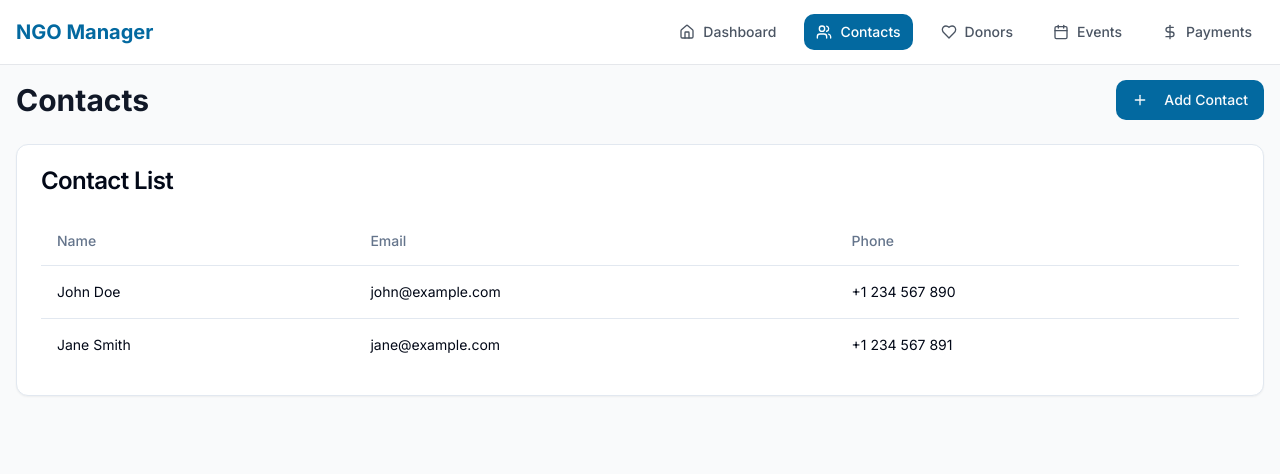
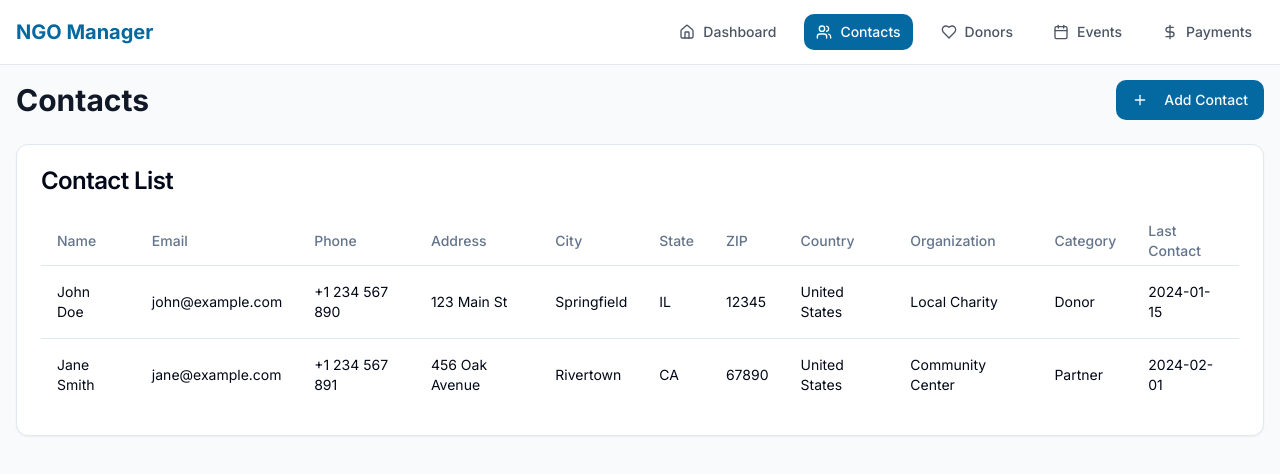
Before and after one commit to philippehensmans/ngo-connect-hub, a React (Vite) app: page /contacts in a window 1280 px wide. Shown: the top 474 px of the page. Built offline with nearby package versions, Linux system fonts and the light colour scheme.

Commit message:
Add additional fields for contacts
Expanded the contact model to include more fields such as address, zip code, town, and country to accommodate typical contact information requirements.
[skip gpt_engineer]

```diff
--- a/src/pages/Contacts.tsx
+++ b/src/pages/Contacts.tsx
@@ -7,8 +7,36 @@ import Navbar from "@/components/Navbar";
 const Contacts = () => {
   // This is a placeholder implementation - we'll add real data management later
   const contacts = [
-    { id: 1, name: "John Doe", email: "john@example.com", phone: "+1 234 567 890" },
-    { id: 2, name: "Jane Smith", email: "jane@example.com", phone: "+1 234 567 891" },
+    {
+      id: 1,
+      name: "John Doe",
+      email: "john@example.com",
+      phone: "+1 234 567 890",
+      address: "123 Main St",
+      zipCode: "12345",
+      city: "Springfield",
+      state: "IL",
+      country: "United States",
+      organization: "Local Charity",
+      notes: "Regular donor",
+      category: "Donor",
+      lastContact: "2024-01-15"
+    },
+    {
+      id: 2,
+      name: "Jane Smith",
+      email: "jane@example.com",
+      phone: "+1 234 567 891",
+      address: "456 Oak Avenue",
+      zipCode: "67890",
+      city: "Rivertown",
+      state: "CA",
+      country: "United States",
+      organization: "Community Center",
+      notes: "Volunteer coordinator",
+      category: "Partner",
+      lastContact: "2024-02-01"
+    },
   ];
 
   return (
@@ -27,13 +55,21 @@ const Contacts = () => {
           <CardHeader>
             <CardTitle>Contact List</CardTitle>
           </CardHeader>
-          <CardContent>
+          <CardContent className="overflow-x-auto">
             <Table>
               <TableHeader>
                 <TableRow>
                   <TableHead>Name</TableHead>
                   <TableHead>Email</TableHead>
                   <TableHead>Phone</TableHead>
+                  <TableHead>Address</TableHead>
+                  <TableHead>City</TableHead>
+                  <TableHead>State</TableHead>
+                  <TableHead>ZIP</TableHead>
+                  <TableHead>Country</TableHead>
+                  <TableHead>Organization</TableHead>
+                  <TableHead>Category</TableHead>
+                  <TableHead>Last Contact</TableHead>
                 </TableRow>
               </TableHeader>
               <TableBody>
@@ -42,6 +78,14 @@ const Contacts = () => {
                     <TableCell>{contact.name}</TableCell>
                     <TableCell>{contact.email}</TableCell>
                     <TableCell>{contact.phone}</TableCell>
+                    <TableCell>{contact.address}</TableCell>
+                    <TableCell>{contact.city}</TableCell>
+                    <TableCell>{contact.state}</TableCell>
+                    <TableCell>{contact.zipCode}</TableCell>
+                    <TableCell>{contact.country}</TableCell>
+                    <TableCell>{contact.organization}</TableCell>
+                    <TableCell>{contact.category}</TableCell>
+                    <TableCell>{contact.lastContact}</TableCell>
                   </TableRow>
                 ))}
               </TableBody>
```
